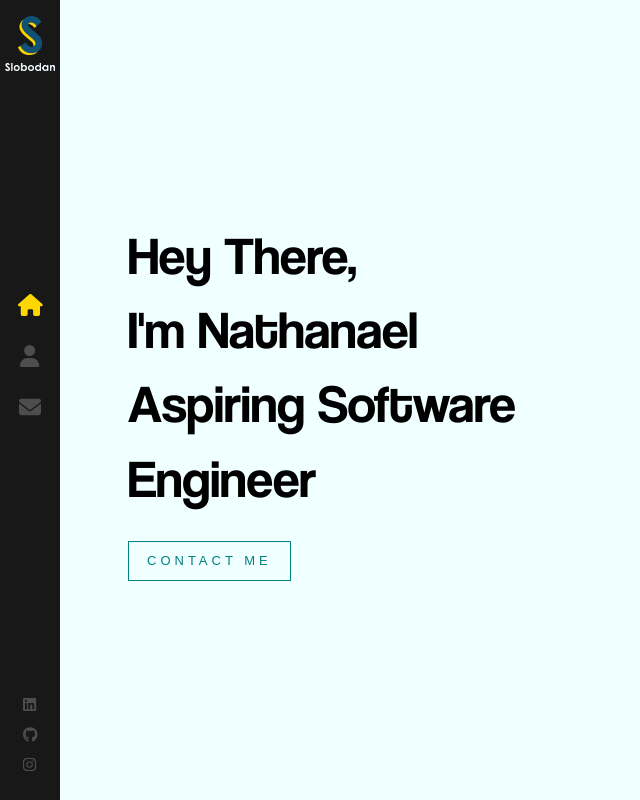
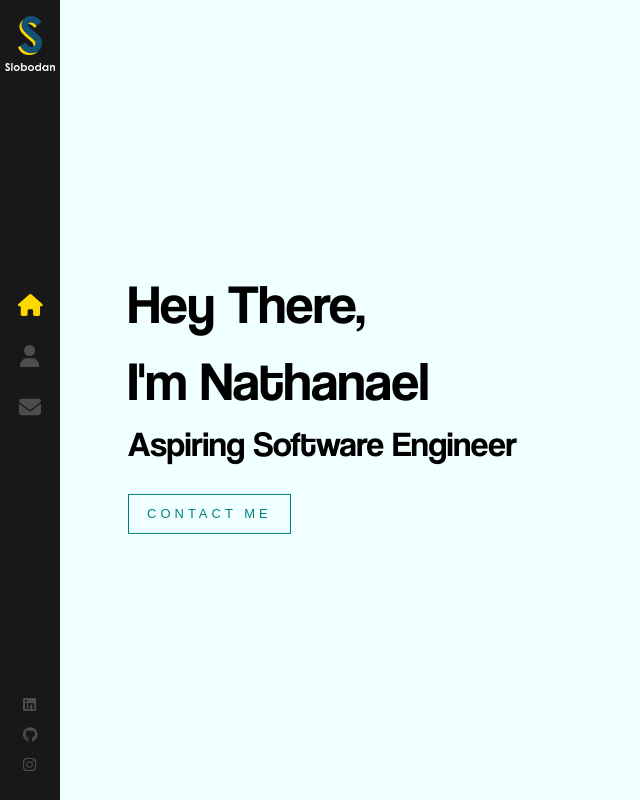
Before and after one commit to cronchynekos/Personal-Portfolio, a JavaScript app: page / in a window 1280 px wide. Shown: the whole page, without its empty margins (0-640 px from the left). Built offline with nearby package versions, Linux system fonts and the light colour scheme; the HTML template or start-up script is replaced by a standard one.

Commit message:
Added Routing

```diff
--- a/src/App.js
+++ b/src/App.js
@@ -1,18 +1,20 @@
 import './App.scss'
 import { Routes, Route } from 'react-router-dom'
 import Layout from './components/Layout'
-// import Home from './components/Home'
+import Home from './components/Home'
+import About from './components/About'
 
 function App() {
   return (
     <>
-    <Routes>
-      <Route path="/" element={<Layout />} >
-        {/* <Route index element={<Home />} /> */}
-      </Route>
-    </Routes>
+      <Routes>
+        <Route path="/" element={<Layout />} >
+          <Route index element={<Home />} />
+          <Route path="about" element={<About />} />
+        </Route>
+      </Routes>
     </>
   )
 }
 
-export default App;
+export default App
--- /dev/null
+++ b/src/components/About/index.js
@@ -0,0 +1,3 @@
+const About = () => 'Hello'
+
+export default About
--- a/src/components/Home/index.js
+++ b/src/components/Home/index.js
@@ -11,8 +11,10 @@
                     <br />
                     I'm Nathanael
                     <br />
+                </h1>
+                <h2>
                     Aspiring Software Engineer
-                </h1>
+                </h2>
 
                 <Link to="/contact" className='flat-button'>CONTACT ME</Link>
             </div>
--- a/src/components/Home/index.scss
+++ b/src/components/Home/index.scss
@@ -11,7 +11,14 @@
 
     h1 {
         color: black;
-        font-size: 53px;
+        font-size: 55px;
+        margin: 0;
+        font-family: 'Coolvetica';
+        font-weight: 500;
+    }
+    h2 {
+        color: black;
+        font-size: 35px;
         margin: 0;
         font-family: 'Coolvetica';
         font-weight: 400;
--- a/src/components/Layout/index.js
+++ b/src/components/Layout/index.js
@@ -1,15 +1,16 @@
-//import { Outlet } from 'react-router-dom';
+import { Outlet } from 'react-router-dom';
 import Sidebar from '../Sidebar';
-import Home from '../Home';
+// import Home from '../Home';
+// import About from '../About';
 import './index.scss';
 
 const Lay = () => {
     return (
         <div className="App">
             <Sidebar />
-            <Home />
-            <div className="page">
-            </div>
+            <Outlet />
+            {/* <Home /> */}
+            {/* <About /> */}
         </div>
     )
 }
```
Also changed, not shown: src/components/About/index.scss (added).
